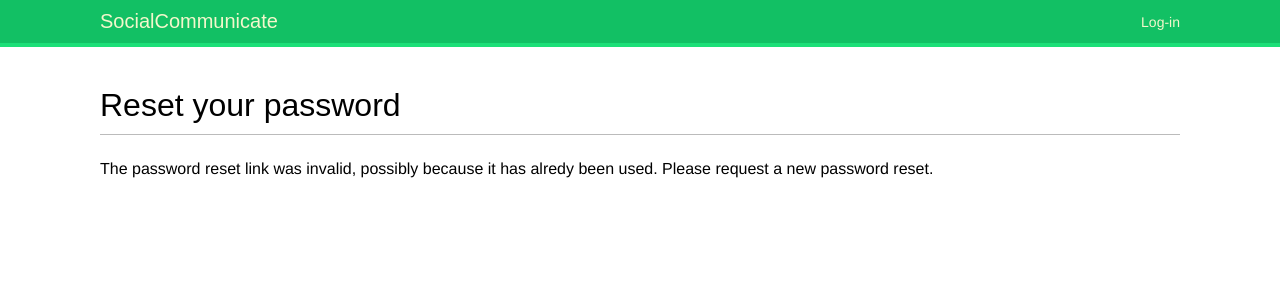
After one commit to liveseyy/SocialCommunicate, a Django app: page /account/reset/1/1/ in a window 1280 px wide. The commit adds this page. Shown: the top 300 px of the page. Run offline with Django 3.2, Linux system fonts and the light colour scheme; some web fonts are replaced.

Commit message:
Добавил сброс пароля

```diff
--- a/account/forms.py
+++ /dev/null
@@ -1,6 +0,0 @@
-from django import forms
-
-
-class LoginForm(forms.Form):
-    username = forms.CharField()
-    password = forms.CharField(widget=forms.PasswordInput)
--- a/account/templates/registration/login.html
+++ b/account/templates/registration/login.html
@@ -19,4 +19,5 @@
         {% csrf_token %}
         <p><input type="submit" value="Log in" class="button"></p>
     </form>
+    <p><a href="{% url 'password_reset' %}">Forgotten your password?</a></p>
 {% endblock %}
--- a/account/templates/registration/password_change_form.html
+++ b/account/templates/registration/password_change_form.html
@@ -7,7 +7,7 @@
     <p>Use the form below to change your password.</p>
     <form action="{% url 'password_change' %}" method="post">
         {{ form.as_p }}
-        <p><input type="submit" value="Change"></p>
+        <p><input type="submit" value="Change" class="button"></p>
         {% csrf_token %}
     </form>
 {% endblock %}
--- /dev/null
+++ b/account/templates/registration/password_reset_confirm.html
@@ -0,0 +1,19 @@
+{% extends 'base.html' %}
+
+{% block title %}Reset your password{% endblock %}
+
+{% block content %}
+    <h1>Reset your password</h1>
+    {% if validlink %}
+        <p>Please enter your new password twice:</p>
+        <form method="post">
+            {{ form.as_p }}
+            {% csrf_token %}
+            <p><input type="submit" value="Change my password" class="button"></p>
+        </form>
+    {% else %}
+        <p>The password reset link was invalid, possibly because it has alredy been used.
+        Please request a new password reset.</p>
+    {% endif %}
+
+{% endblock %}
--- /dev/null
+++ b/account/templates/registration/password_reset_email.html
@@ -0,0 +1,3 @@
+Someone asked for password reset for email {{ email }}. Follow the link below:
+{{ protocol }}://{{ domain }}{% url 'password_reset_confirm' uidb64=uid token=token %}
+Your username, in case you've forgotten: {{ user.get_username }}
--- a/account/urls.py
+++ b/account/urls.py
@@ -8,5 +8,8 @@ urlpatterns = [
     path('logout/', auth_views.LogoutView.as_view(), name='logout'),
     path('password_change/', auth_views.PasswordChangeView.as_view(), name='password_change'),
     path('password_change/done/', auth_views.PasswordChangeDoneView.as_view(), name='password_change_done'),
-
+    path('password_reset/', auth_views.PasswordResetView.as_view(), name='password_reset'),
+    path('password_reset/done/', auth_views.PasswordResetDoneView.as_view(), name='password_reset_done'),
+    path('reset/<uidb64>/<token>/', auth_views.PasswordResetConfirmView.as_view(), name='password_reset_confirm'),
+    path('reset/done/', auth_views.PasswordResetCompleteView.as_view(), name='password_reset_complete'),
 ]
--- a/social/settings.py
+++ b/social/settings.py
@@ -126,3 +126,6 @@ STATIC_DIR = os.path.join(BASE_DIR, 'static')
 LOGIN_REDIRECT_URL = 'dashboard'
 LOGIN_URL = 'login'
 LOGOUT_URL = 'logout'
+
+
+EMAIL_BACKEND = 'django.core.mail.backends.console.EmailBackend'
```
Also changed, not shown: account/templates/registration/password_reset_complete.html (added, +9 -0 lines), account/templates/registration/password_reset_done.html (added, +9 -0 lines), account/templates/registration/password_reset_form.html (added, +13 -0 lines).
